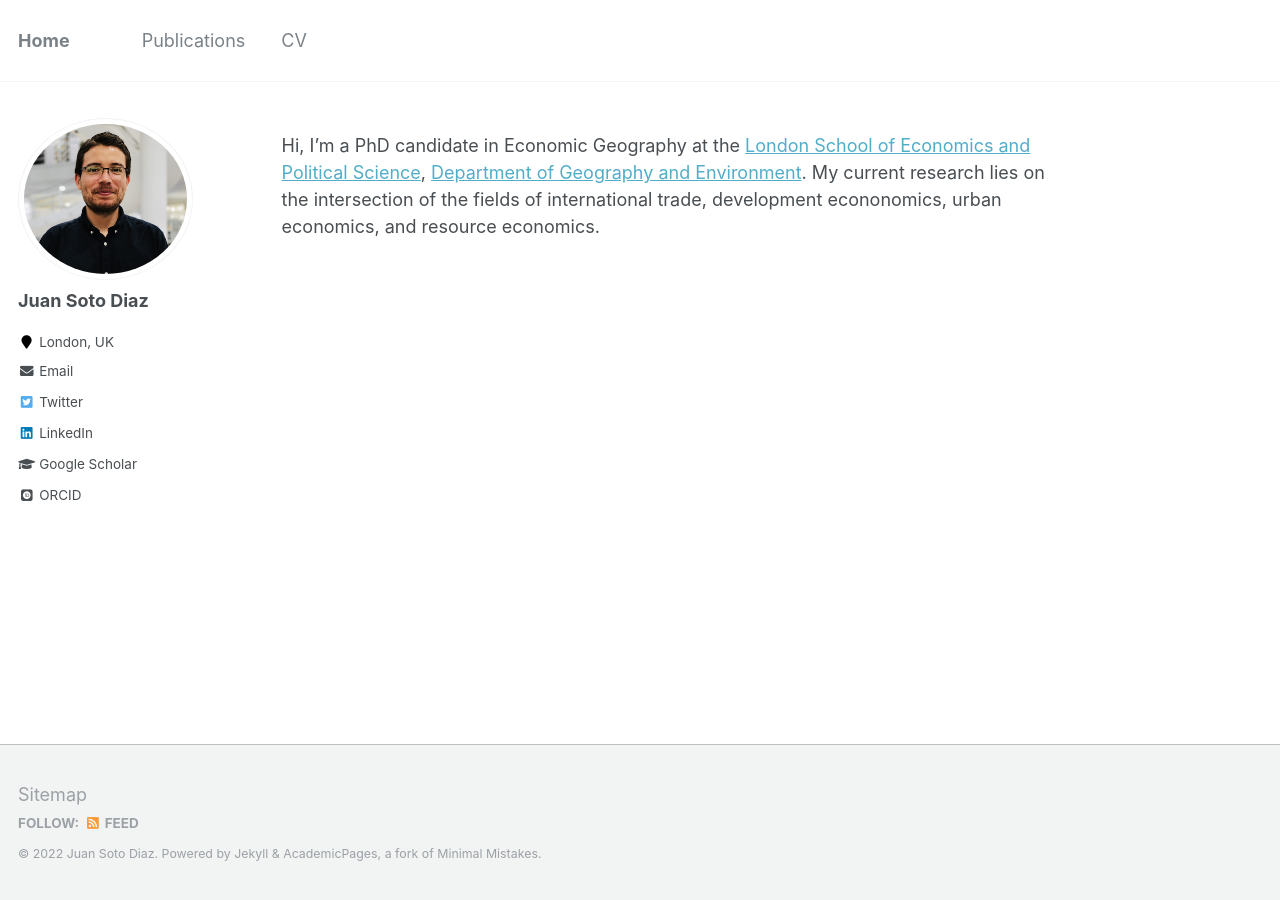
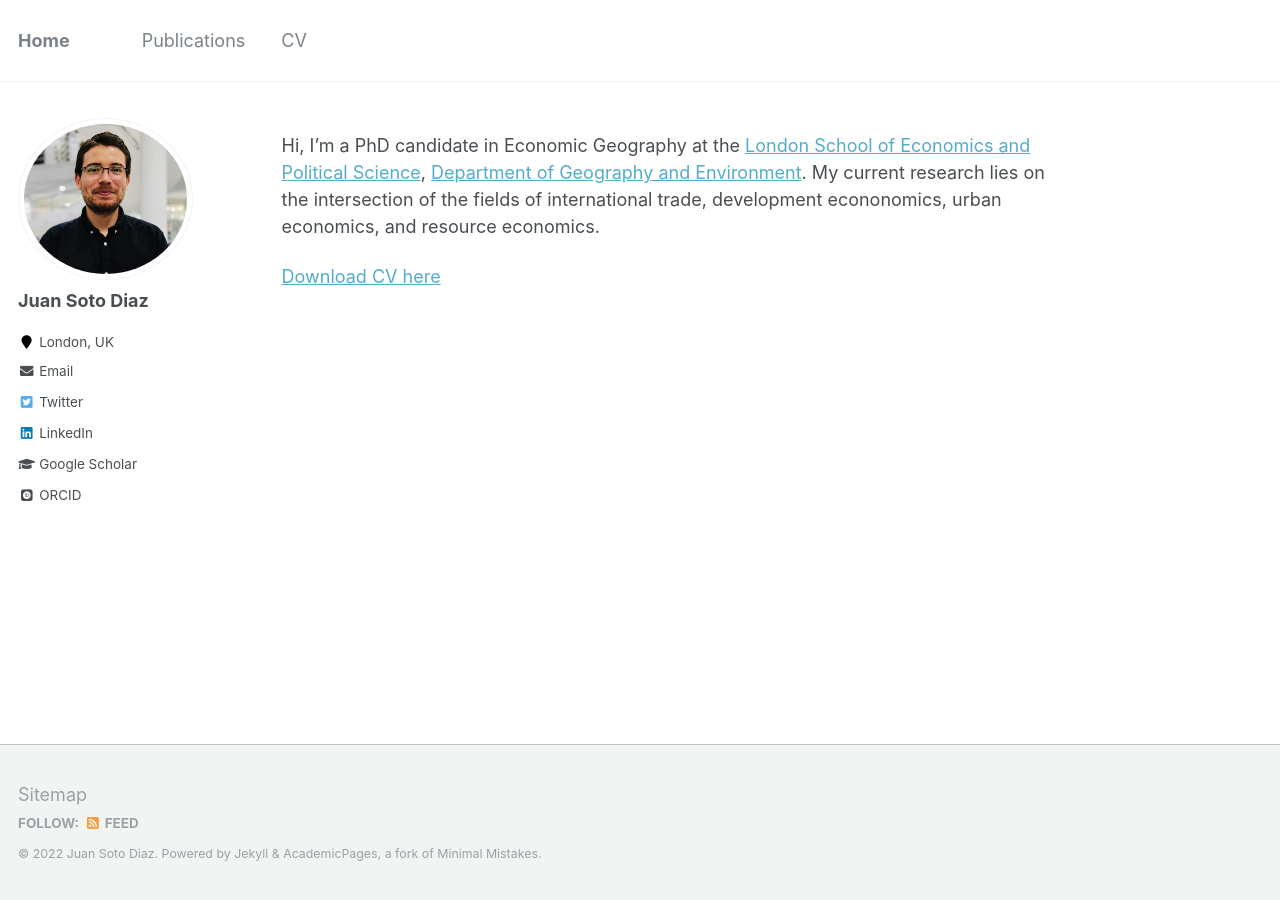
Before and after one commit to pedrofierroz87/pedrofierroz87.github.io, a Jekyll site: the page built from _pages/about.md, in a window 1280 px wide. Built offline with Jekyll 4.4.1, drawn with Linux system fonts in a browser that asks for light colours; some web fonts are replaced.

Commit message:
Update about.md

```diff
--- a/_pages/about.md
+++ b/_pages/about.md
@@ -9,3 +9,5 @@ redirect_from:
 ---
 
 Hi, I'm a PhD candidate in Economic Geography at the [London School of Economics and Political Science](https://lse.ac.uk), [Department of Geography and Environment](https://www.lse.ac.uk/geography-and-environment). My current research lies on the intersection of the fields of international trade, development econonomics, urban economics, and resource economics.
+
+[Download CV here](https://onlinelibrary.wiley.com/doi/epdf/10.1111/jors.12269)
```
